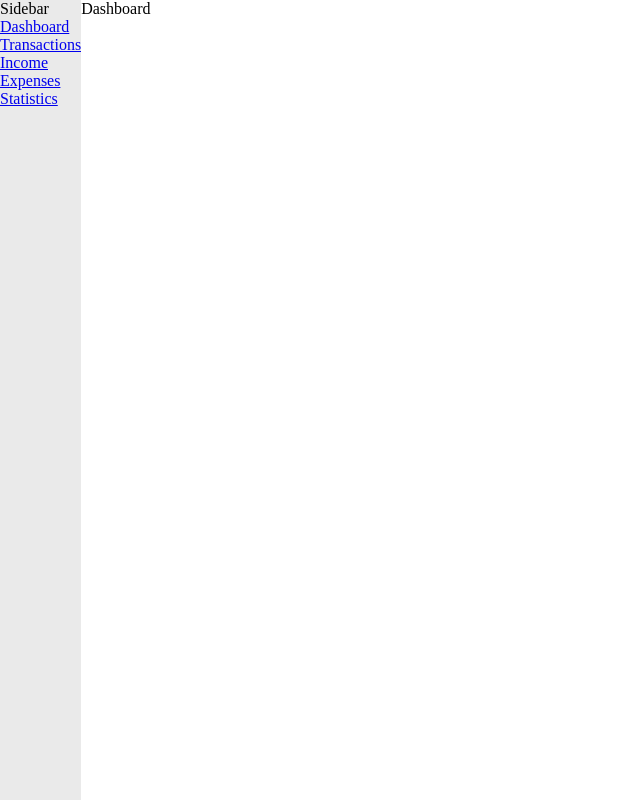
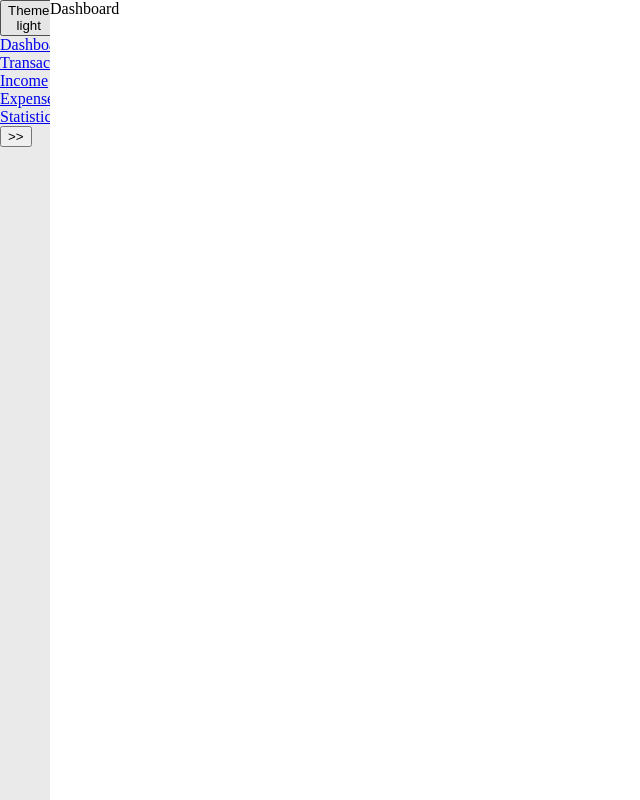
Before and after one commit to alexanderivanov2/budget-app, a React (Vite) app: page / in a window 1280 px wide. Shown: the whole page, without its empty margins (0-640 px from the left). Built offline with nearby package versions, Linux system fonts and the light colour scheme.

Commit message:
add toggle theming dark light and open close for sidebar

```diff
--- a/src/components/sidebar/Sidebar.tsx
+++ b/src/components/sidebar/Sidebar.tsx
@@ -1,9 +1,14 @@
 import { Link } from "react-router-dom"
+import { useThemeContext } from "../../context/ThemeContext"
+import { useState } from "react";
 
 const Sidebar = () => {
+  const [isOpen, setIsOpen] = useState(false);
+  const { theme, handleThemeChange } = useThemeContext();
+
   return (
-    <div className="sidebar">
-      Sidebar
+    <div className={`sidebar ${isOpen ? 'sidebar-open' : 'sidebar-close'}`}>
+      <button onClick={handleThemeChange}> Theme {theme}</button>
       <nav>
         <Link to="/">Dashboard</Link>
         <br />
@@ -17,6 +22,7 @@ const Sidebar = () => {
         </div>
         <Link to="/statistics">Statistics</Link>
       </nav>
+      <button onClick={() => setIsOpen(prevIsOpen => !prevIsOpen)}>{ isOpen ? '<<' : '>>'}</button>
     </div>
   )
 }
```
